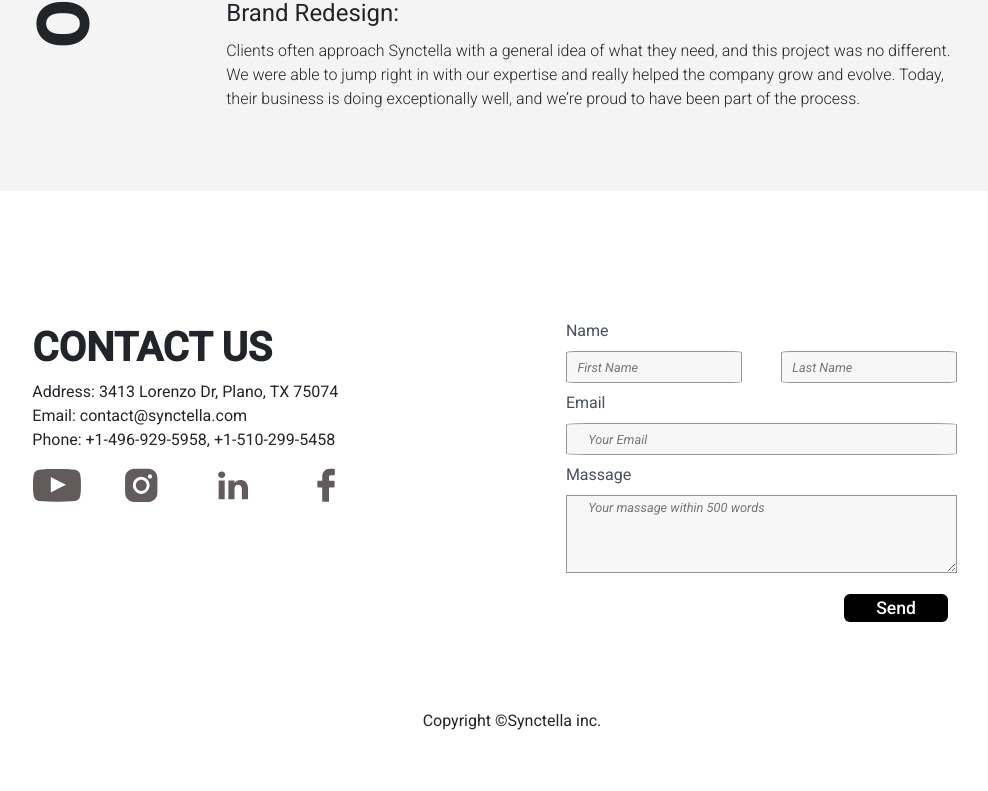
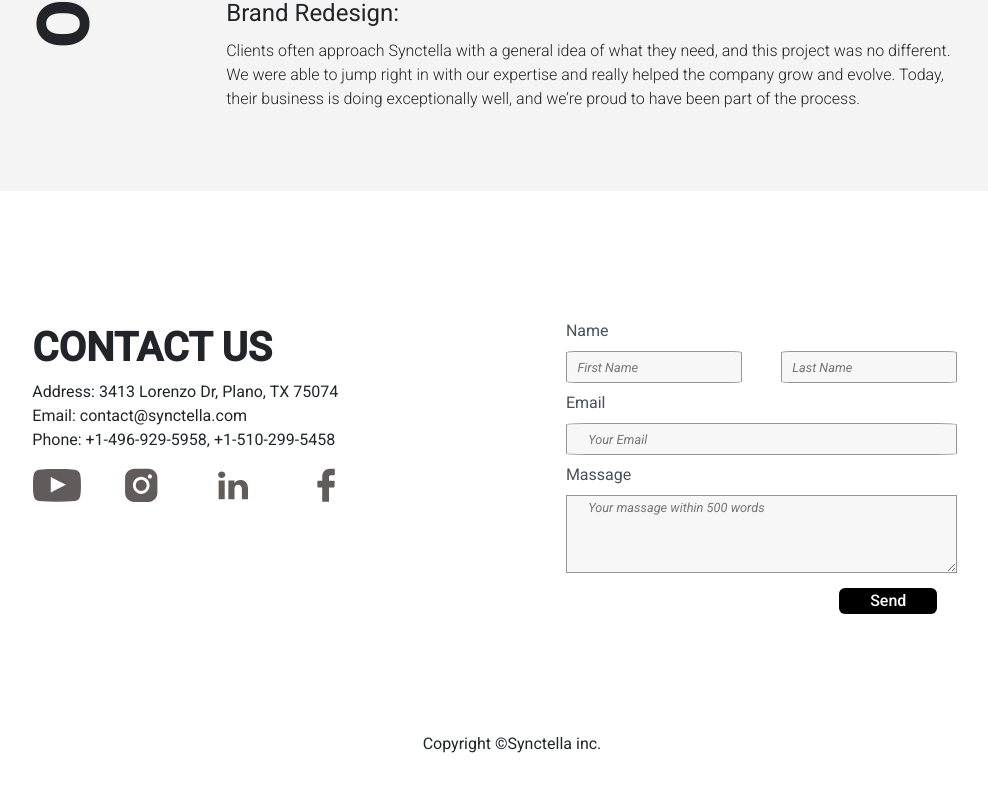
Before and after one commit to Mizan-Primex/resolved-synctella, a React (Create React App) app: page /#home in a window 1280 px wide. Shown: the part 6151-6942 px from the top of the page, without its empty margins (128-1116 px from the left). Built offline with nearby package versions, Linux system fonts and the light colour scheme.

Commit message:
footer input fixed

```diff
--- a/src/Component/Home/Home.css
+++ b/src/Component/Home/Home.css
@@ -561,17 +561,22 @@ input{
     /* width: 100% ! important; */
 }
 .contactInfo{
-    /* border: .5px solid #000; */
+    /* border: .5px solid #000;
+    border-radius: 5px; */
     padding: 2%;
-    border-radius: 5px;
-    height: auto;
+    height: 100%;
     width: 40%;
     margin-top: 3%;
 }
 form{
     display:grid;
     justify-content:center;
+    padding: 2%;
 
+}
+.contactInfo:hover{
+    border-radius: 5%;
+    box-shadow: 5px 5px 5px 10px #F7F7F7;
 }
 form input{
     background-color:#F7F7F7;
@@ -638,6 +643,7 @@ button:focus{
     font-family: Roboto;
     text-align: center;
     padding-bottom: 3%;
+    margin-top: 2%;
 }
 
 /* mobile view*/
--- a/src/Component/Home/Home.js
+++ b/src/Component/Home/Home.js
@@ -734,8 +734,9 @@ const Home = () => {
                                           <input id="email" type="email" placeholder="Your Email" />
                                           <label>Massage</label>
                                           <textarea id="massage" type="text" placeholder="Your massage within 500 words" cols="40" rows="3" />
+                                          <button onClick={data} type="submit">Send</button>
                                       </form>
-                                      <button onClick={data} type="submit">Send</button>
+
                                   </div>
                              </div>
                              <div className="contactDetails1">
```
Also changed, not shown: 1 other file (tests, documents, lock files or other folders).
